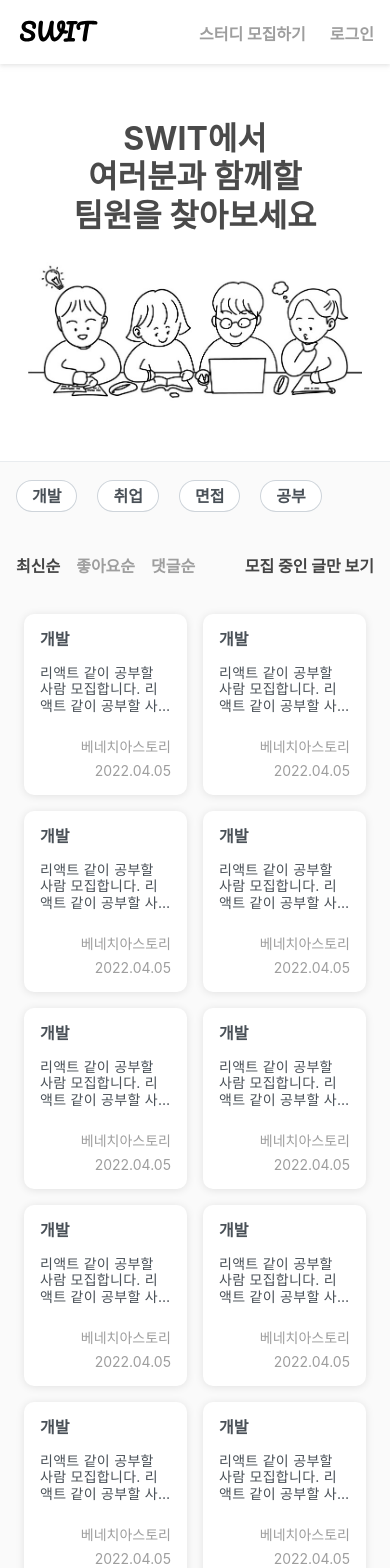
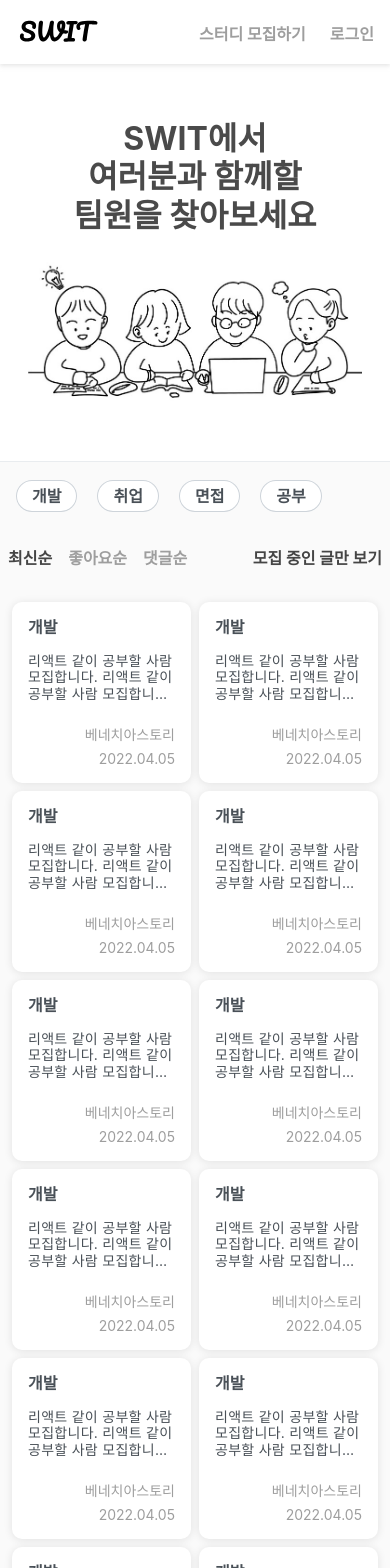
Before and after one commit to k9want/study-with-react, a React (Create React App) app: page / in a window 390 px wide. Shown: the top 1568 px of the page. Built offline with nearby package versions, Linux system fonts and the light colour scheme; a web font is replaced by a local one.

Commit message:
🐛 Fix Index Component responsive layout

```diff
--- a/src/App.css
+++ b/src/App.css
@@ -533,7 +533,7 @@ ol {
 .card {
   white-space: nowrap;
   padding: 16px;
-  margin: 8px;
+  margin: 4px;
   background: #fff;
   border-radius: 10px;
   box-shadow: 0 1px 8px rgba(0, 0, 0, 0.1);
@@ -591,12 +591,15 @@ ol {
     margin-bottom: 8px; }
   @media screen and (min-width: 768px) {
     .card {
-      padding: 24px; }
+      padding: 24px;
+      margin: 8px; }
       .card-title {
         font-size: 1rem; } }
 
 main {
   background-color: #fafafa; }
+  main .container {
+    padding: 8px; }
 
 .card-list {
   display: flex;
--- a/src/components/index/Card.jsx
+++ b/src/components/index/Card.jsx
@@ -2,7 +2,7 @@ import React from 'react'
 
 function Card() {
   return (
-    <div className="col-sm-2 col-md-3 ">
+    <div className="col-sm-2 col-md-4 col-lg-3">
       <div className="card">
         <div className="card-category">개발</div>
 
--- a/src/styles/components/_card.scss
+++ b/src/styles/components/_card.scss
@@ -1,7 +1,7 @@
 .card {
   white-space: nowrap;
   padding: 16px;
-  margin: 8px;
+  margin: 4px;
   background: #fff;
   border-radius: 10px;
   box-shadow: 0 1px 8px rgba(0, 0, 0, 0.1%);
@@ -66,6 +66,7 @@
 
   @include responsive('T') {
     padding: 24px;
+    margin: 8px;
 
     &-title {
       font-size: 1rem;
--- a/src/styles/components/_cardlist.scss
+++ b/src/styles/components/_cardlist.scss
@@ -1,5 +1,9 @@
 main {
   background-color: #fafafa;
+
+  .container {
+    padding: 8px;
+  }
 }
 
 .card-list {
```
